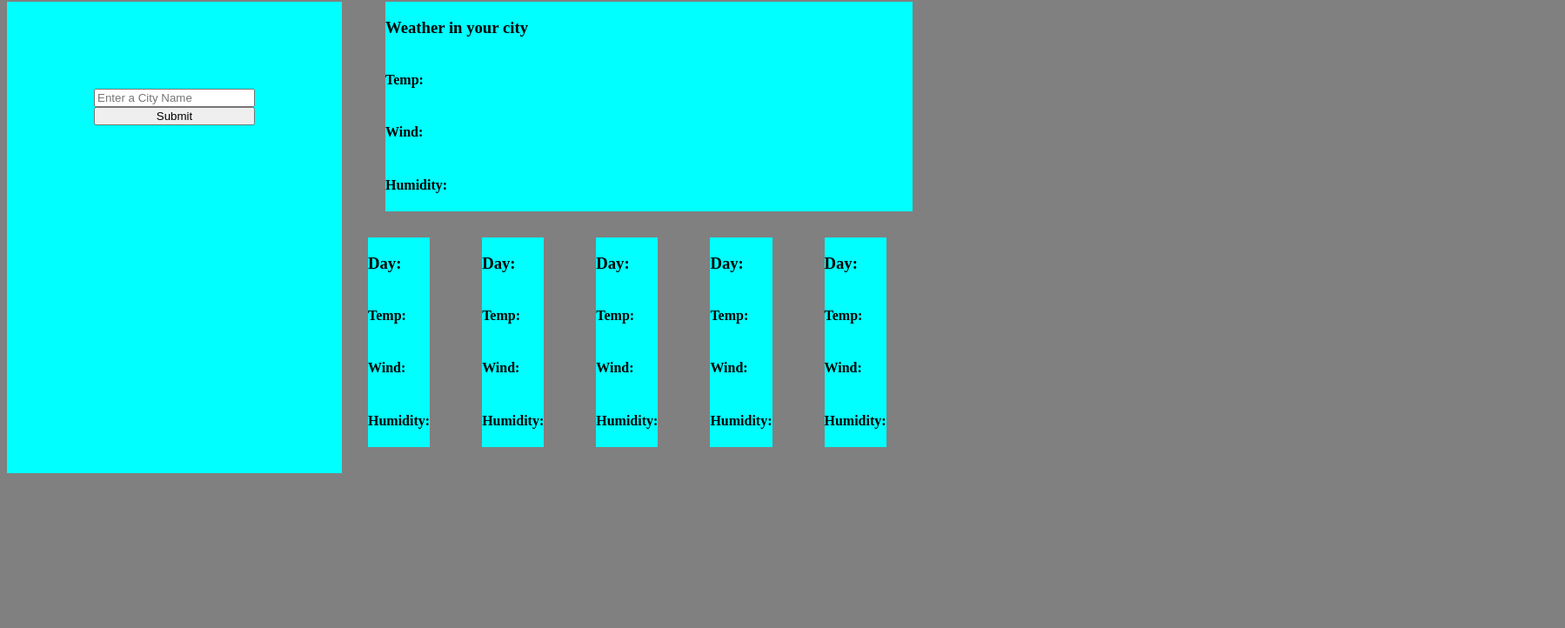
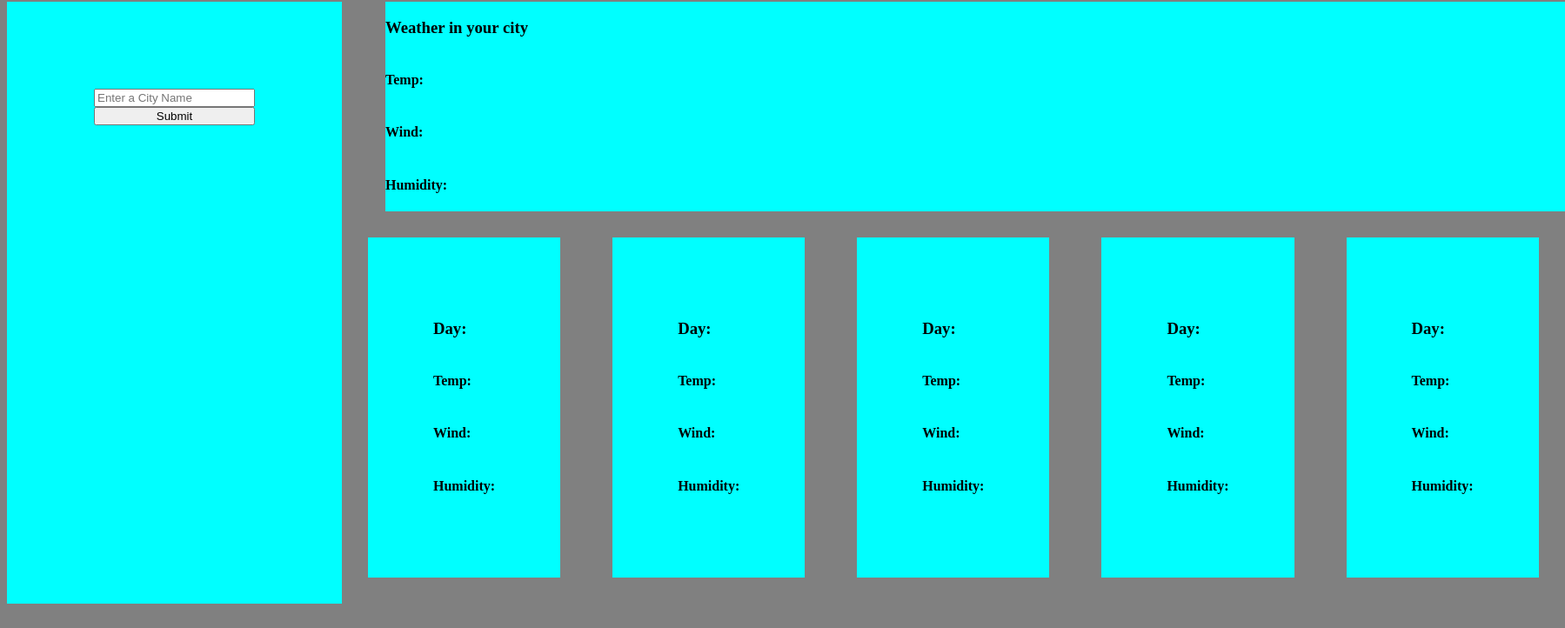
Before and after one commit to LiamG00250118/5DayForcastApp, a plain HTML site: page index.html in a window 1280 px wide. Shown: the part 78-800 px from the top of the page at 87% size, 1799 px wide, since content can reach past the window. Drawn offline with Linux system fonts and the light colour scheme.

Commit message:
finished formatting

```diff
--- a/style.css
+++ b/style.css
@@ -42,6 +42,7 @@ header {
     flex-direction:column;
     background-color: aqua;
     margin:30px;
+    padding: 75px;
 }
 
 .secondday {
@@ -49,6 +50,7 @@ header {
     flex-direction:column;
     background-color: aqua;
     margin:30px;
+    padding: 75px;
 }
 
 .thirdday {
@@ -56,6 +58,7 @@ header {
     flex-direction:column;
     background-color: aqua;
     margin:30px;
+    padding: 75px;
 }
 
 .fourthday {
@@ -63,6 +66,7 @@ header {
     flex-direction:column;
     background-color: aqua;
     margin:30px;
+    padding: 75px;
 }
 
 .fivthday {
@@ -70,4 +74,5 @@ header {
     flex-direction:column;
     background-color: aqua;
     margin:30px;
+    padding: 75px;
 }
```
